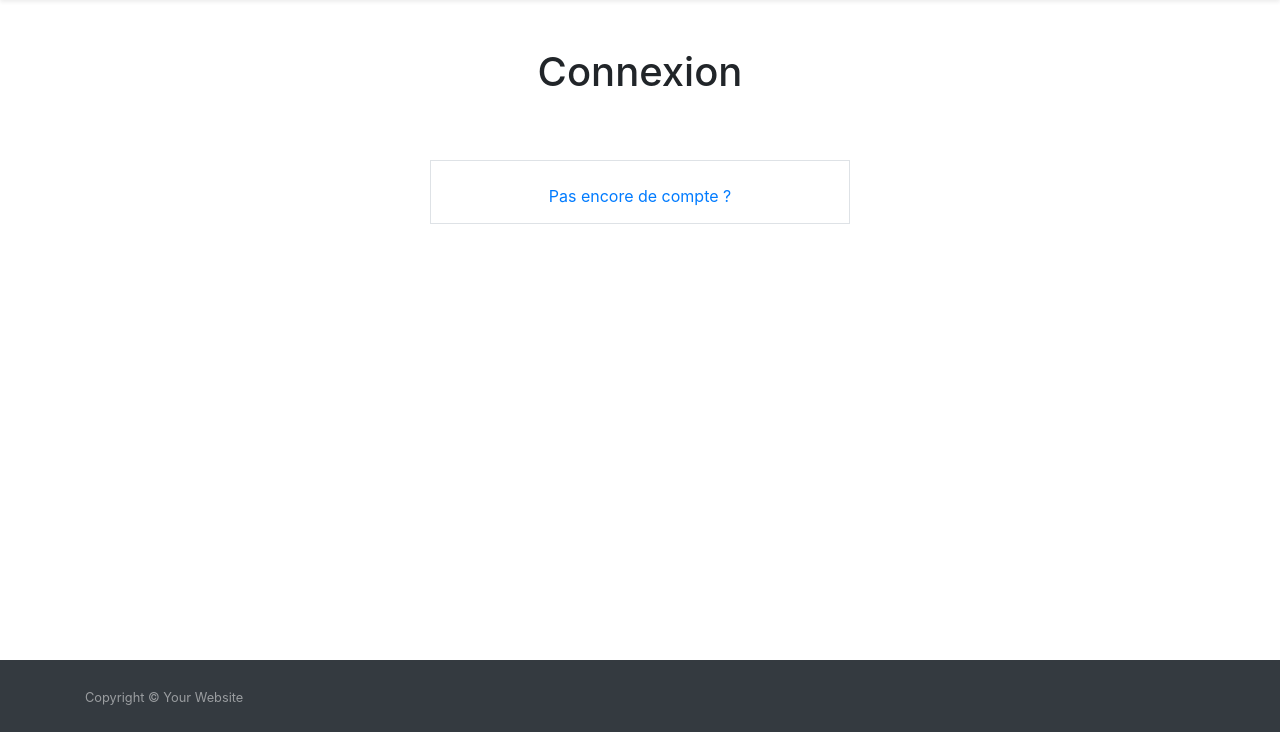
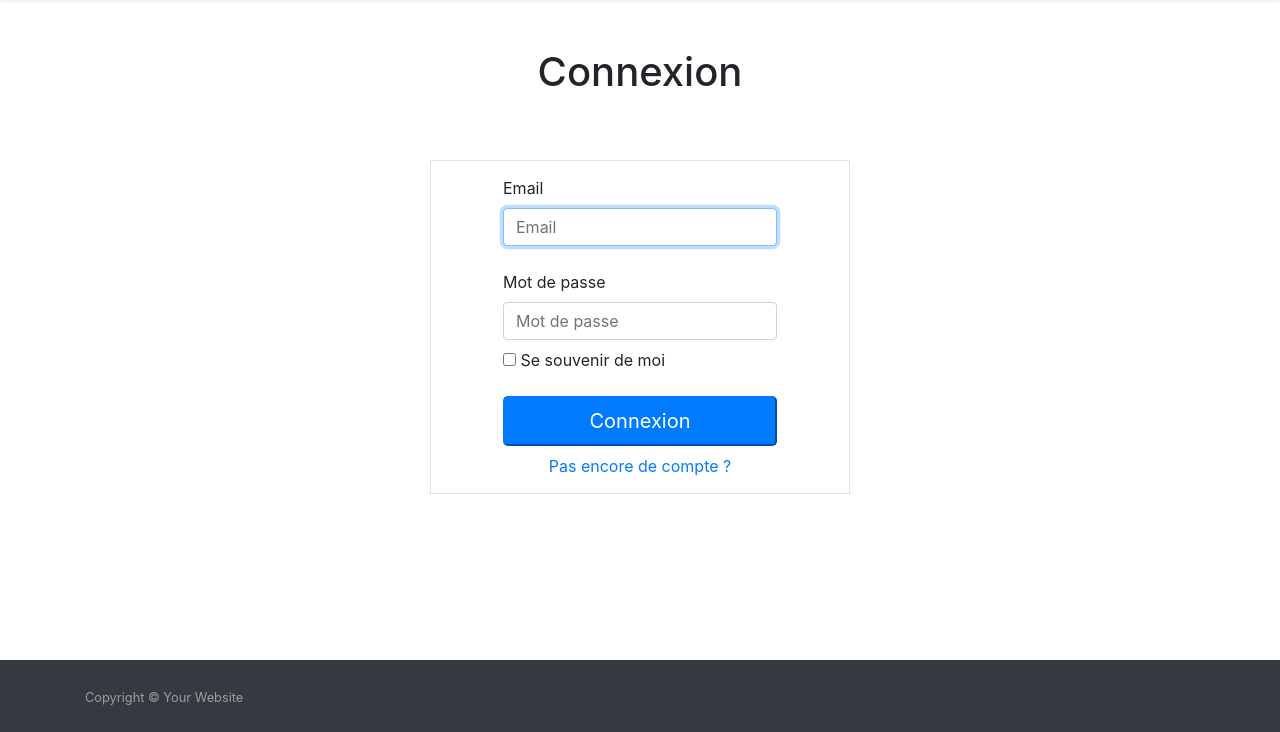
Before and after one commit to TomCampion/SnowTricks, a Symfony app: template templates/frontend/login.twig in a window 1280 px wide. Shown: the part 68-800 px from the top of the page. Run offline with Twig, Linux system fonts and the light colour scheme; the template is opened without the code that fills it, so the values that code supplies are empty; some libraries are stand-ins or nearby versions.

Commit message:
finalizing login page

```diff
--- a/templates/frontend/login.twig
+++ b/templates/frontend/login.twig
@@ -13,7 +13,44 @@
             </div>
         {% endfor %}
 
+        {% for message in app.flashes('failed') %}
+            <div class="custom_container mt-3 container alert alert-danger">
+                {{ message }}
+            </div>
+        {% endfor %}
+
         <div class="custom_container container border form-group d-flex align-items-center flex-column justify-content-around">
+
+            <form method="post">
+                {% if error %}
+                    <div class="alert alert-danger">{{ error.messageKey|trans(error.messageData, 'security') }}</div>
+                {% endif %}
+
+                {% if app.user %}
+                    <div class="mb-3">
+                        Vous êtes déjà connecté en tant que {{ app.user.username }}
+                        <br>
+                        <a href="{{ path('app_logout') }}">Se déconnecter</a>
+                    </div>
+                {% endif %}
+
+                <label for="inputEmail">Email</label>
+                <input type="email" value="{{ last_username }}" name="email" id="inputEmail" class="form-control" placeholder="Email" required autofocus>
+                <label for="inputPassword" class="mt-4">Mot de passe</label>
+                <input type="password" name="password" id="inputPassword" class="form-control" placeholder="Mot de passe" required>
+
+                <input type="hidden" name="_csrf_token" value="{{ csrf_token('authenticate') }}">
+
+                <div class="checkbox mb-3 mt-2">
+                    <label>
+                        <input type="checkbox" name="_remember_me"> Se souvenir de moi
+                    </label>
+                </div>
+
+                <div class="text-center">
+                    <button class="w-100 btn-lg btn-primary btn-primary-blue-reverse" type="submit">Connexion</button>
+                </div>
+            </form>
 
             <div class="mt-2 div-a d-flex flex-column align-items-center justify-content-between">
                 <a class="font-white blue-hover" href="{{ path('register') }}">Pas encore de compte ?</a>
```
